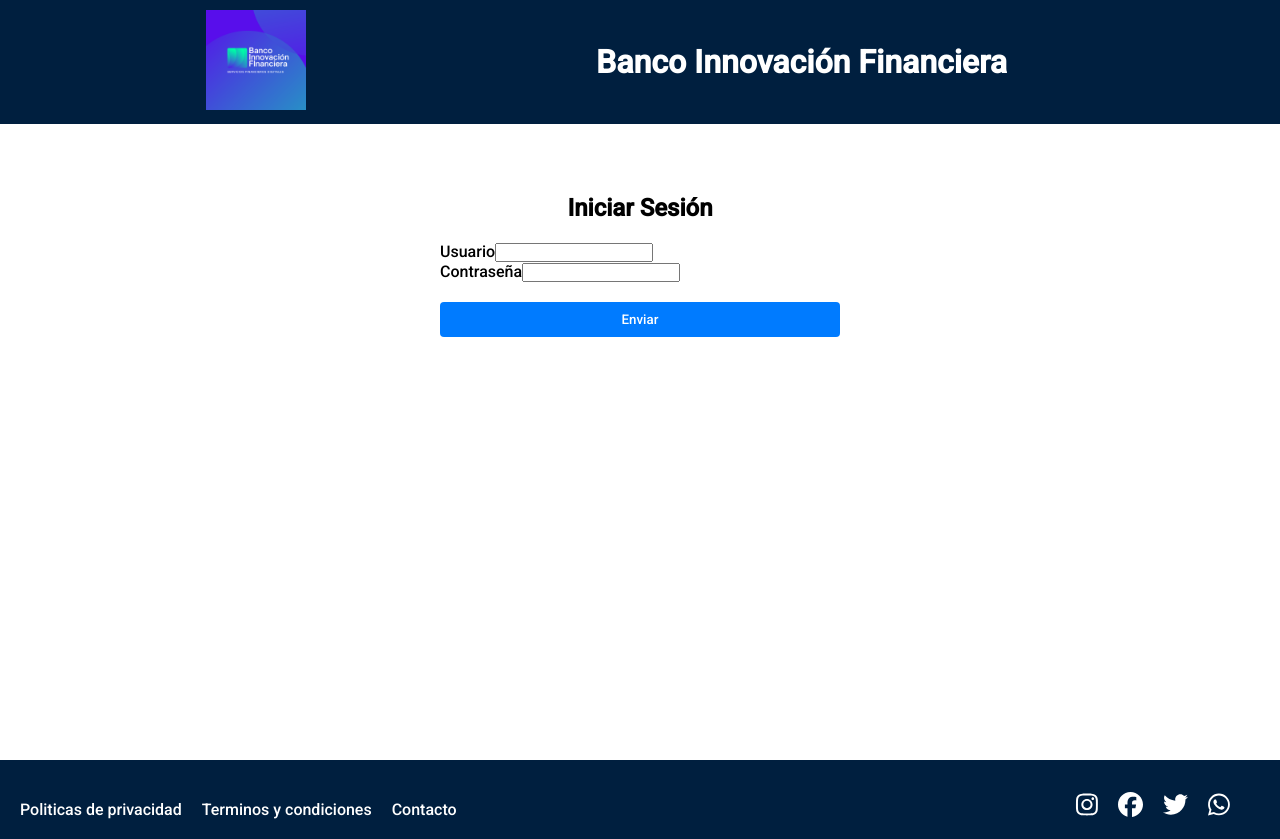
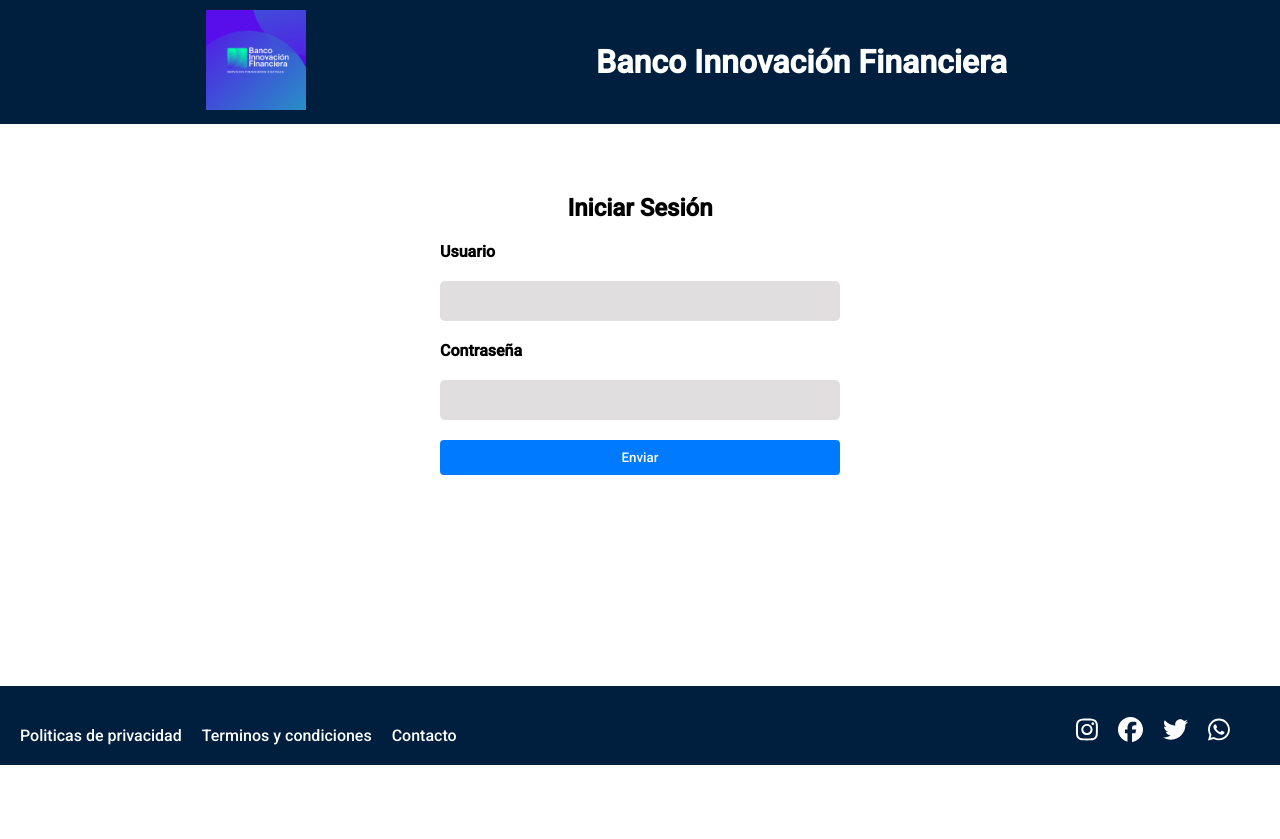
Before and after one commit to EmaPesci06/slack3-next-itbank, a Next.js app: page / in a window 1280 px wide. After the commit the page ends 800 px from the top, so only its background shows below. Built offline with nearby package versions, Linux system fonts and the light colour scheme.

Commit message:
estilos para el login

```diff
--- a/app/global.css
+++ b/app/global.css
@@ -115,7 +115,7 @@ a {
 }
 
 .mainLogin {
-    height: 68.3vh;
+    height: 59vh;
 }
 
 .carousel {
@@ -245,6 +245,28 @@ a {
     grid-area: text;
 }
 
+.form-label {
+    color: #000;
+    font-size: 1em;
+    justify-content: start;
+    display: flex;
+    font-weight: bold;
+    cursor: pointer;
+    transition: .5s ease-in-out;
+}
+
+.form-control {
+    width: 100%;
+    height: 40px;
+    background: #e0dede;
+    justify-content: center;
+    display: flex;
+    margin: 20px auto;
+    padding: 10px;
+    border: none;
+    outline: none;
+    border-radius: 5px;
+}
 
 .mainT {
     flex-direction: column;
@@ -405,6 +427,10 @@ button {
     border: none;
     border-radius: 4px;
     cursor: pointer;
+}
+
+button:hover {
+    background-color: #001F3F;
 }
 
 
```
